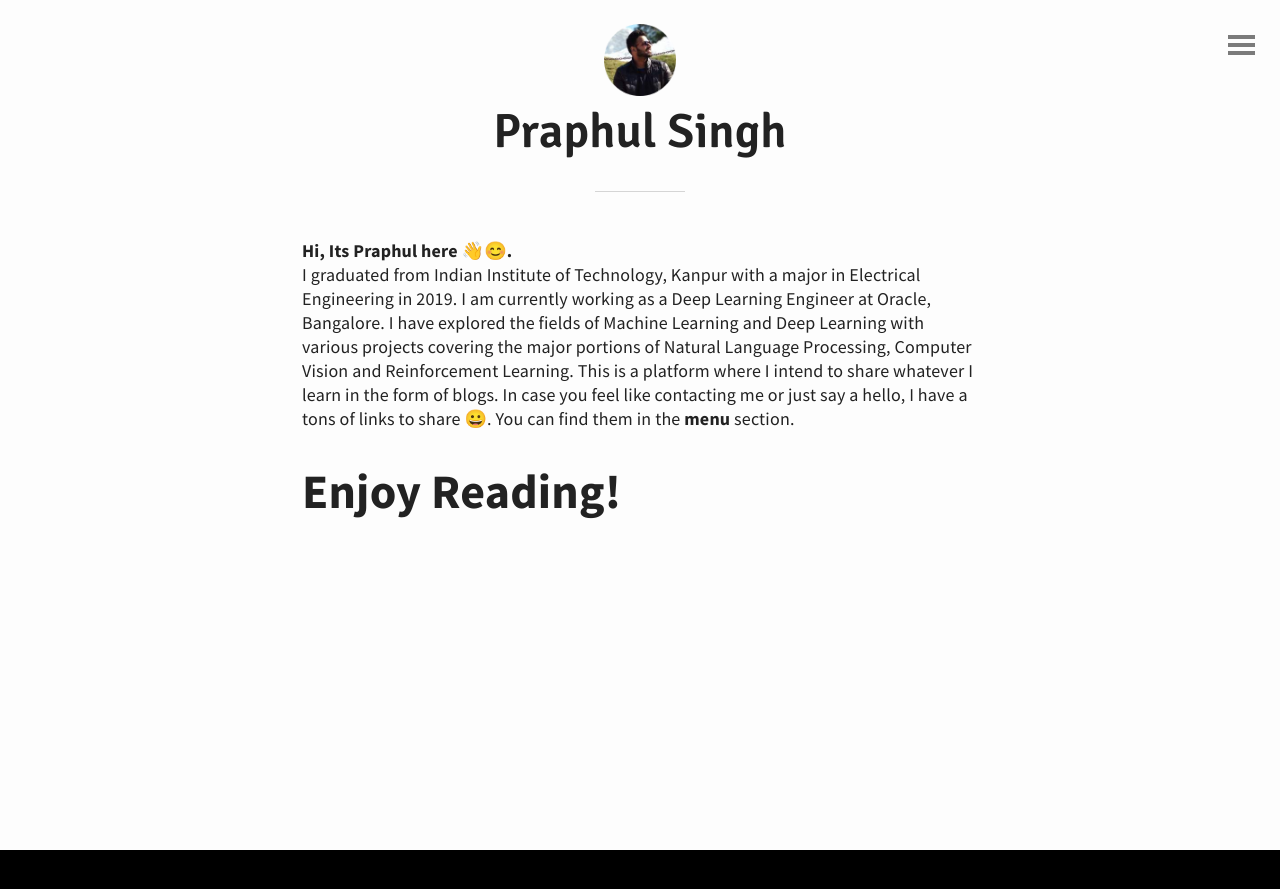
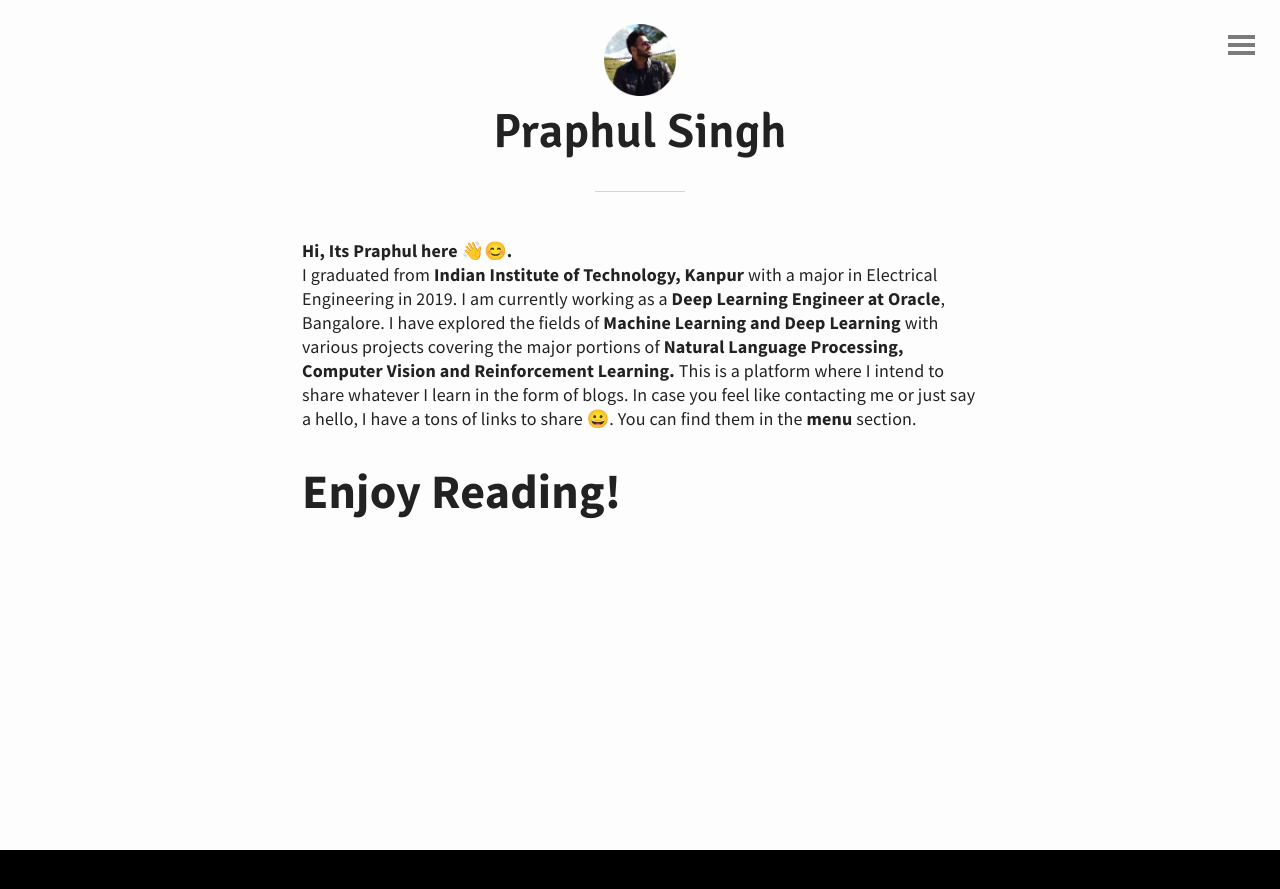
Before and after one commit to spraphul/blog, a Jekyll site: the page built from about.md, in a window 1280 px wide. Shown: the top 889 px of the page. Built offline with Jekyll 4.4.1, drawn with Linux system fonts in a browser that asks for light colours.

```diff
--- a/about.md
+++ b/about.md
@@ -3,6 +3,6 @@ layout: page
 title: About Me
 ---
 **Hi, Its Praphul here 👋😊. <br/>**
-I graduated from Indian Institute of Technology, Kanpur with a major in Electrical Engineering in 2019. I am currently working as a Deep Learning Engineer at Oracle, Bangalore. I have explored the fields of Machine Learning and Deep Learning with various projects covering the major portions of Natural Language Processing, Computer Vision and Reinforcement Learning. This is a platform where I intend to share whatever I learn in the form of blogs. In case you feel like contacting me or just say a hello, I have a tons of links to share 😀. You can find them in the **menu** section.
+I graduated from **Indian Institute of Technology, Kanpur** with a major in Electrical Engineering in 2019. I am currently working as a **Deep Learning Engineer at Oracle**, Bangalore. I have explored the fields of **Machine Learning and Deep Learning** with various projects covering the major portions of **Natural Language Processing, Computer Vision and Reinforcement Learning.** This is a platform where I intend to share whatever I learn in the form of blogs. In case you feel like contacting me or just say a hello, I have a tons of links to share 😀. You can find them in the **menu** section.
 
 # Enjoy Reading!
```
